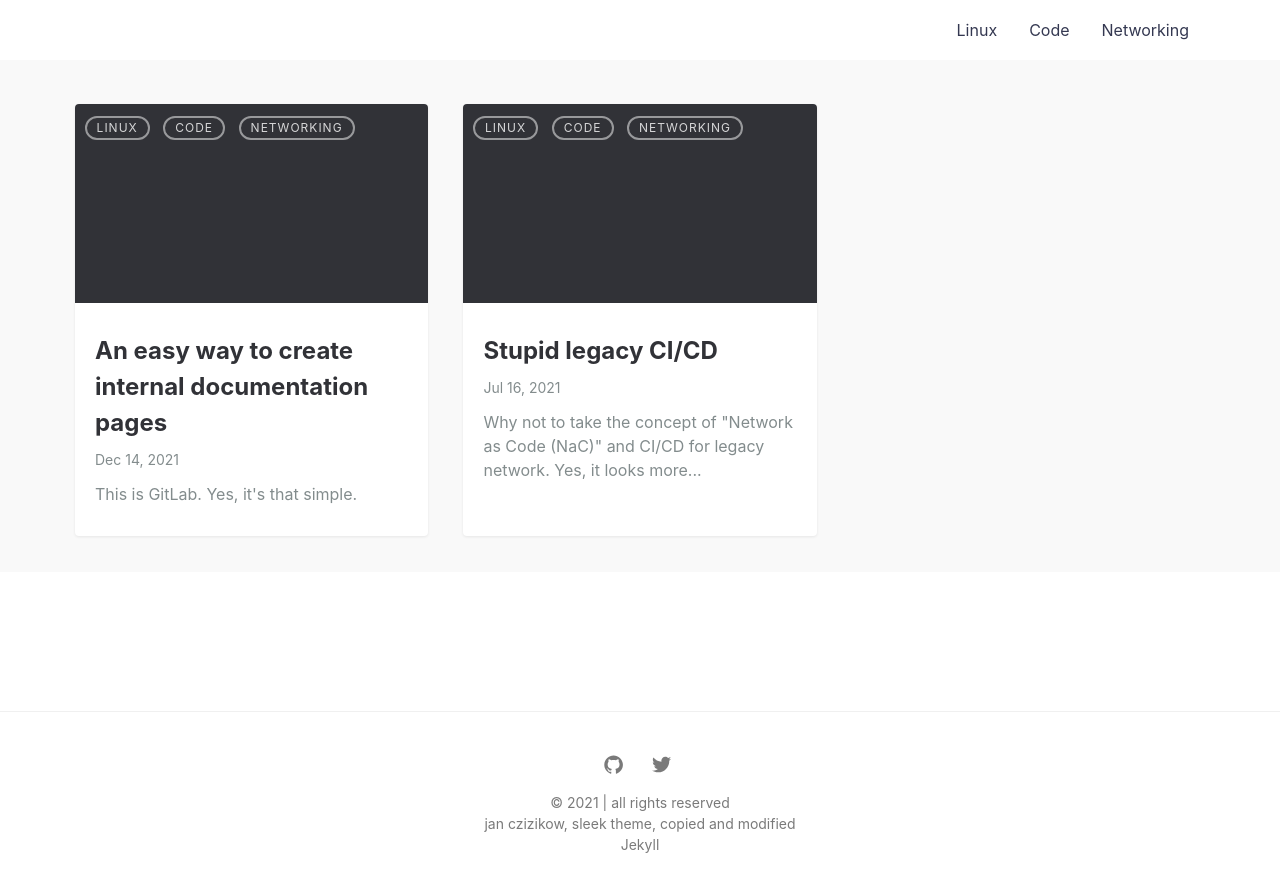
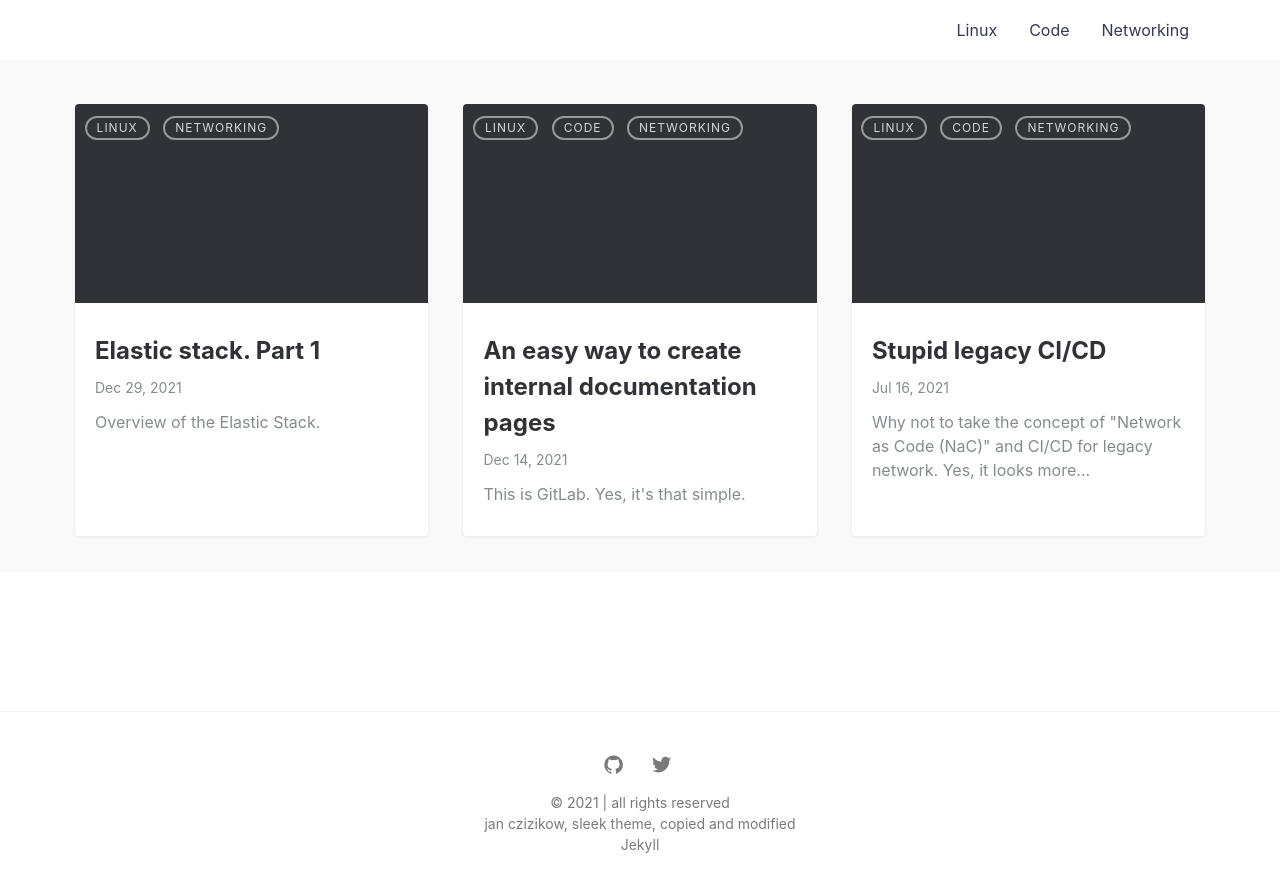
Before and after one commit to timeforplanb123/timeforplanb123.github.io, a Jekyll site: the page built from linux.html, in a window 1280 px wide. Shown: the top 892 px of the page. Built offline with Jekyll 4.4.1, drawn with Linux system fonts in a browser that asks for light colours.

Commit message:
Update 2021-12-29-elastic-stack-part-one.md

```diff
--- a/_posts/2021-12-29-elastic-stack-part-one.md
+++ b/_posts/2021-12-29-elastic-stack-part-one.md
@@ -1,3 +1,11 @@
+---
+layout: post
+title: Elastic stack. Part 1
+summary: Overview of the Elastic Stack.
+featured-img:
+categories: Linux Networking
+tags: [ elastic, notes , linux]
+---
 ## Overview of the Elastic Stack
 
 Elastic stack or ELK - stack from free software such as Elasticsearch, Logstash and Kibana. The full stack includes X-Pack and Beats components.
```
